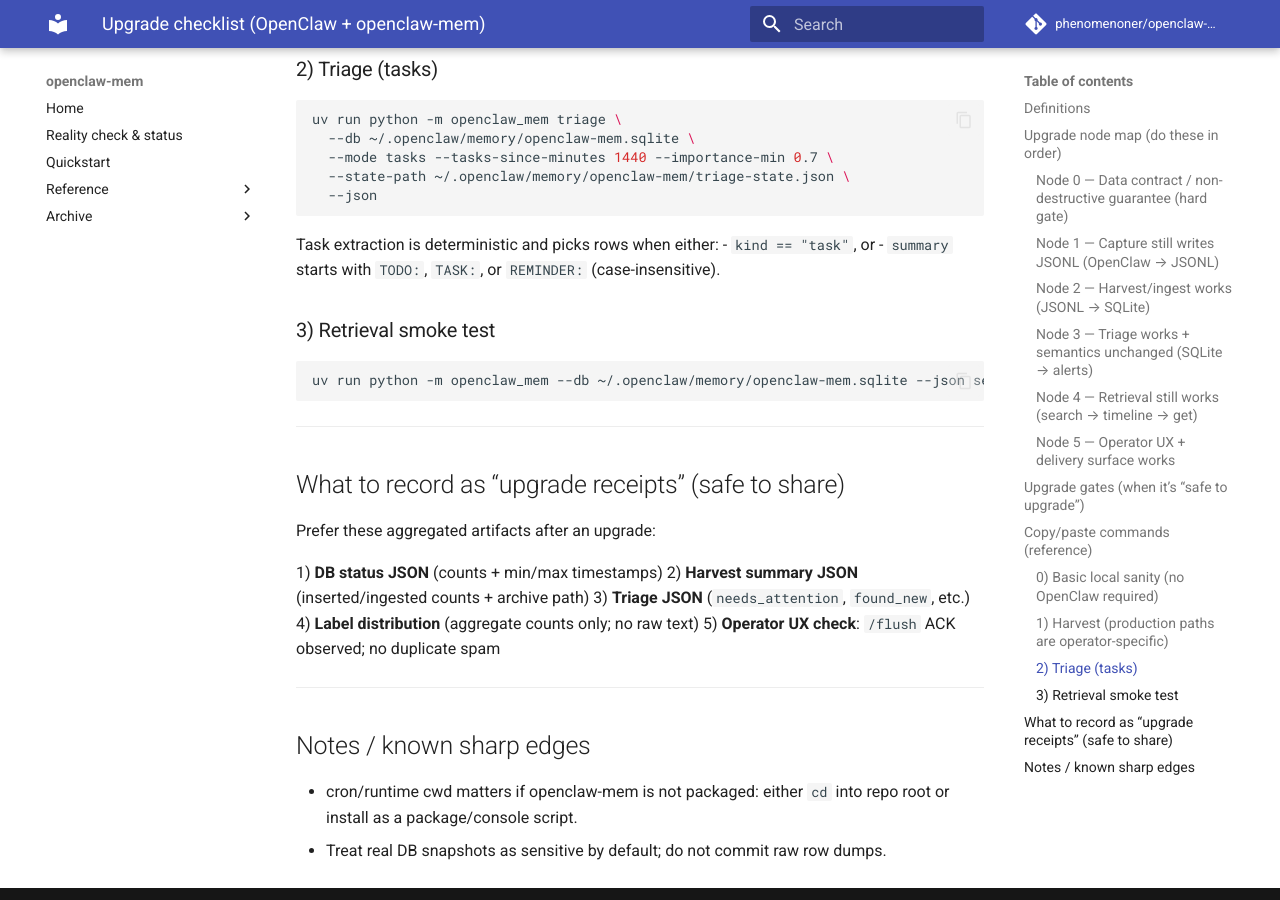
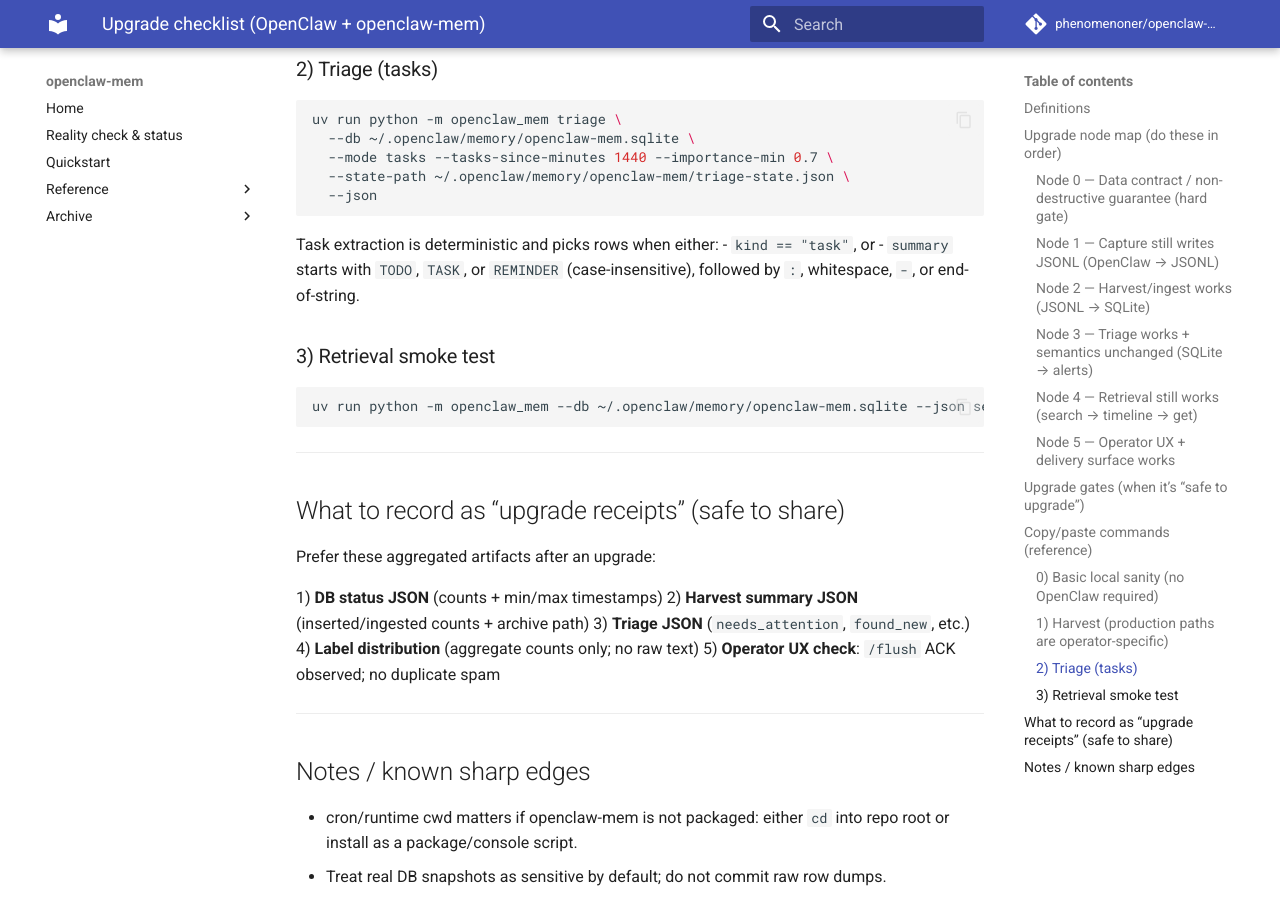
Before and after one commit to phenomenoner/openclaw-mem, an MkDocs documentation site: the page built from docs/upgrade-checklist.md, in a window 1280 px wide and 900 px high, scrolled down 2647 px. Built offline with MkDocs 1.6.1 and Material for MkDocs 9.7.7, drawn with Linux system fonts in a browser that asks for light colours; comment, search, counter and statistics services are not loaded.

Commit message:
docs: clarify task marker forms in upgrade checklist

```diff
--- a/docs/upgrade-checklist.md
+++ b/docs/upgrade-checklist.md
@@ -123,7 +123,7 @@
 
 Task extraction is deterministic and picks rows when either:
 - `kind == "task"`, or
-- `summary` starts with `TODO:`, `TASK:`, or `REMINDER:` (case-insensitive).
+- `summary` starts with `TODO`, `TASK`, or `REMINDER` (case-insensitive), followed by `:`, whitespace, `-`, or end-of-string.
 
 
 ### 3) Retrieval smoke test
```
